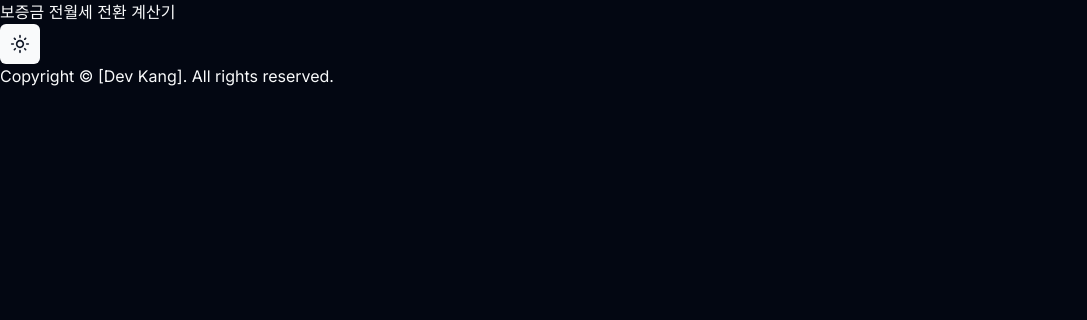
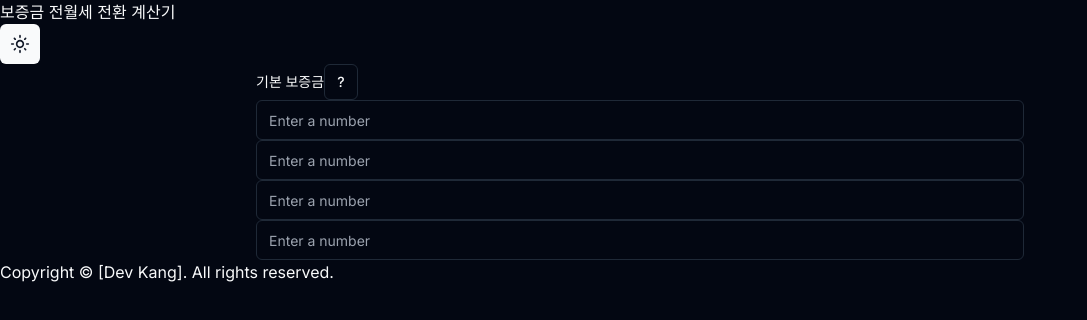
Before and after one commit to WebKBS/deposit-calculator, a Next.js app: page / in a window 1280 px wide. Shown: the top 320 px of the page, without its empty margins (0-1087 px from the left). Built offline with nearby package versions, Linux system fonts and the light colour scheme.

Commit message:
dialog 추가

```diff
--- a/app/page.tsx
+++ b/app/page.tsx
@@ -1,7 +1,11 @@
+import Calculator from '@/components/Calculator';
+
 export default function Home() {
   return (
     <main>
-      <div className="max-w-screen-md m-auto"></div>
+      <div className="max-w-screen-md m-auto">
+        <Calculator />
+      </div>
     </main>
   );
 }
--- /dev/null
+++ b/components/Calculator.tsx
@@ -0,0 +1,39 @@
+'use client';
+import { ChangeEvent, useState } from 'react';
+import { TipAlertDialog } from './TipAlertDialog';
+import { Input } from './ui/input';
+import { Label } from './ui/label';
+
+export default function Calculator() {
+  const [defaultValue, setDefault] = useState<number | null>();
+  const defaultHandler = (event: ChangeEvent<HTMLInputElement>) => {
+    setDefault(Number(event.target.value));
+    console.log(defaultValue);
+  };
+  return (
+    <div>
+      <div>
+        <Label htmlFor="defaultValue">기본 보증금</Label>
+        <TipAlertDialog title="기본 보증금이란?" body="" />
+
+        <Input
+          id="defaultValue"
+          type="number"
+          placeholder="Enter a number"
+          onChange={defaultHandler}
+          value={defaultValue || ''}
+        />
+      </div>
+      {defaultValue}
+      <div>
+        <Input type="number" placeholder="Enter a number" />
+      </div>
+      <div>
+        <Input type="number" placeholder="Enter a number" />
+      </div>
+      <div>
+        <Input type="number" placeholder="Enter a number" />
+      </div>
+    </div>
+  );
+}
--- /dev/null
+++ b/components/TipAlertDialog.tsx
@@ -0,0 +1,37 @@
+import {
+  AlertDialog,
+  AlertDialogCancel,
+  AlertDialogContent,
+  AlertDialogDescription,
+  AlertDialogFooter,
+  AlertDialogHeader,
+  AlertDialogTitle,
+  AlertDialogTrigger,
+} from '@/components/ui/alert-dialog';
+import { Button } from '@/components/ui/button';
+
+interface TipAlertDialogProps {
+  title: string;
+  body: string;
+}
+
+export function TipAlertDialog({ title, body }: TipAlertDialogProps) {
+  return (
+    <AlertDialog>
+      <AlertDialogTrigger asChild>
+        <Button variant="outline" size="sm">
+          ?
+        </Button>
+      </AlertDialogTrigger>
+      <AlertDialogContent>
+        <AlertDialogHeader>
+          <AlertDialogTitle>{title}</AlertDialogTitle>
+          <AlertDialogDescription>{body}</AlertDialogDescription>
+        </AlertDialogHeader>
+        <AlertDialogFooter>
+          <AlertDialogCancel>닫기</AlertDialogCancel>
+        </AlertDialogFooter>
+      </AlertDialogContent>
+    </AlertDialog>
+  );
+}
--- /dev/null
+++ b/components/ui/alert-dialog.tsx
@@ -0,0 +1,141 @@
+"use client"
+
+import * as React from "react"
+import * as AlertDialogPrimitive from "@radix-ui/react-alert-dialog"
+
+import { cn } from "@/lib/utils"
+import { buttonVariants } from "@/components/ui/button"
+
+const AlertDialog = AlertDialogPrimitive.Root
+
+const AlertDialogTrigger = AlertDialogPrimitive.Trigger
+
+const AlertDialogPortal = AlertDialogPrimitive.Portal
+
+const AlertDialogOverlay = React.forwardRef<
+  React.ElementRef<typeof AlertDialogPrimitive.Overlay>,
+  React.ComponentPropsWithoutRef<typeof AlertDialogPrimitive.Overlay>
+>(({ className, ...props }, ref) => (
+  <AlertDialogPrimitive.Overlay
+    className={cn(
+      "fixed inset-0 z-50 bg-black/80  data-[state=open]:animate-in data-[state=closed]:animate-out data-[state=closed]:fade-out-0 data-[state=open]:fade-in-0",
+      className
+    )}
+    {...props}
+    ref={ref}
+  />
+))
+AlertDialogOverlay.displayName = AlertDialogPrimitive.Overlay.displayName
+
+const AlertDialogContent = React.forwardRef<
+  React.ElementRef<typeof AlertDialogPrimitive.Content>,
+  React.ComponentPropsWithoutRef<typeof AlertDialogPrimitive.Content>
+>(({ className, ...props }, ref) => (
+  <AlertDialogPortal>
+    <AlertDialogOverlay />
+    <AlertDialogPrimitive.Content
+      ref={ref}
+      className={cn(
+        "fixed left-[50%] top-[50%] z-50 grid w-full max-w-lg translate-x-[-50%] translate-y-[-50%] gap-4 border bg-background p-6 shadow-lg duration-200 data-[state=open]:animate-in data-[state=closed]:animate-out data-[state=closed]:fade-out-0 data-[state=open]:fade-in-0 data-[state=closed]:zoom-out-95 data-[state=open]:zoom-in-95 data-[state=closed]:slide-out-to-left-1/2 data-[state=closed]:slide-out-to-top-[48%] data-[state=open]:slide-in-from-left-1/2 data-[state=open]:slide-in-from-top-[48%] sm:rounded-lg",
+        className
+      )}
+      {...props}
+    />
+  </AlertDialogPortal>
+))
+AlertDialogContent.displayName = AlertDialogPrimitive.Content.displayName
+
+const AlertDialogHeader = ({
+  className,
+  ...props
+}: React.HTMLAttributes<HTMLDivElement>) => (
+  <div
+    className={cn(
+      "flex flex-col space-y-2 text-center sm:text-left",
+      className
+    )}
+    {...props}
+  />
+)
+AlertDialogHeader.displayName = "AlertDialogHeader"
+
+const AlertDialogFooter = ({
+  className,
+  ...props
+}: React.HTMLAttributes<HTMLDivElement>) => (
+  <div
+    className={cn(
+      "flex flex-col-reverse sm:flex-row sm:justify-end sm:space-x-2",
+      className
+    )}
+    {...props}
+  />
+)
+AlertDialogFooter.displayName = "AlertDialogFooter"
+
+const AlertDialogTitle = React.forwardRef<
+  React.ElementRef<typeof AlertDialogPrimitive.Title>,
+  React.ComponentPropsWithoutRef<typeof AlertDialogPrimitive.Title>
+>(({ className, ...props }, ref) => (
+  <AlertDialogPrimitive.Title
+    ref={ref}
+    className={cn("text-lg font-semibold", className)}
+    {...props}
+  />
+))
+AlertDialogTitle.displayName = AlertDialogPrimitive.Title.displayName
+
+const AlertDialogDescription = React.forwardRef<
+  React.ElementRef<typeof AlertDialogPrimitive.Description>,
+  React.ComponentPropsWithoutRef<typeof AlertDialogPrimitive.Description>
+>(({ className, ...props }, ref) => (
+  <AlertDialogPrimitive.Description
+    ref={ref}
+    className={cn("text-sm text-muted-foreground", className)}
+    {...props}
+  />
+))
+AlertDialogDescription.displayName =
+  AlertDialogPrimitive.Description.displayName
+
+const AlertDialogAction = React.forwardRef<
+  React.ElementRef<typeof AlertDialogPrimitive.Action>,
+  React.ComponentPropsWithoutRef<typeof AlertDialogPrimitive.Action>
+>(({ className, ...props }, ref) => (
+  <AlertDialogPrimitive.Action
+    ref={ref}
+    className={cn(buttonVariants(), className)}
+    {...props}
+  />
+))
+AlertDialogAction.displayName = AlertDialogPrimitive.Action.displayName
+
+const AlertDialogCancel = React.forwardRef<
+  React.ElementRef<typeof AlertDialogPrimitive.Cancel>,
+  React.ComponentPropsWithoutRef<typeof AlertDialogPrimitive.Cancel>
+>(({ className, ...props }, ref) => (
+  <AlertDialogPrimitive.Cancel
+    ref={ref}
+    className={cn(
+      buttonVariants({ variant: "outline" }),
+      "mt-2 sm:mt-0",
+      className
+    )}
+    {...props}
+  />
+))
+AlertDialogCancel.displayName = AlertDialogPrimitive.Cancel.displayName
+
+export {
+  AlertDialog,
+  AlertDialogPortal,
+  AlertDialogOverlay,
+  AlertDialogTrigger,
+  AlertDialogContent,
+  AlertDialogHeader,
+  AlertDialogFooter,
+  AlertDialogTitle,
+  AlertDialogDescription,
+  AlertDialogAction,
+  AlertDialogCancel,
+}
--- /dev/null
+++ b/components/ui/input.tsx
@@ -0,0 +1,25 @@
+import * as React from "react"
+
+import { cn } from "@/lib/utils"
+
+export interface InputProps
+  extends React.InputHTMLAttributes<HTMLInputElement> {}
+
+const Input = React.forwardRef<HTMLInputElement, InputProps>(
+  ({ className, type, ...props }, ref) => {
+    return (
+      <input
+        type={type}
+        className={cn(
+          "flex h-10 w-full rounded-md border border-input bg-background px-3 py-2 text-sm ring-offset-background file:border-0 file:bg-transparent file:text-sm file:font-medium placeholder:text-muted-foreground focus-visible:outline-none focus-visible:ring-2 focus-visible:ring-ring focus-visible:ring-offset-2 disabled:cursor-not-allowed disabled:opacity-50",
+          className
+        )}
+        ref={ref}
+        {...props}
+      />
+    )
+  }
+)
+Input.displayName = "Input"
+
+export { Input }
--- /dev/null
+++ b/components/ui/label.tsx
@@ -0,0 +1,26 @@
+"use client"
+
+import * as React from "react"
+import * as LabelPrimitive from "@radix-ui/react-label"
+import { cva, type VariantProps } from "class-variance-authority"
+
+import { cn } from "@/lib/utils"
+
+const labelVariants = cva(
+  "text-sm font-medium leading-none peer-disabled:cursor-not-allowed peer-disabled:opacity-70"
+)
+
+const Label = React.forwardRef<
+  React.ElementRef<typeof LabelPrimitive.Root>,
+  React.ComponentPropsWithoutRef<typeof LabelPrimitive.Root> &
+    VariantProps<typeof labelVariants>
+>(({ className, ...props }, ref) => (
+  <LabelPrimitive.Root
+    ref={ref}
+    className={cn(labelVariants(), className)}
+    {...props}
+  />
+))
+Label.displayName = LabelPrimitive.Root.displayName
+
+export { Label }
--- a/package.json
+++ b/package.json
@@ -9,6 +9,8 @@
     "lint": "next lint"
   },
   "dependencies": {
+    "@radix-ui/react-alert-dialog": "^1.0.5",
+    "@radix-ui/react-label": "^2.0.2",
     "@radix-ui/react-slot": "^1.0.2",
     "class-variance-authority": "^0.7.0",
     "clsx": "^2.1.0",
```
Also changed, not shown: 1 other file (tests, documents, lock files or other folders).
